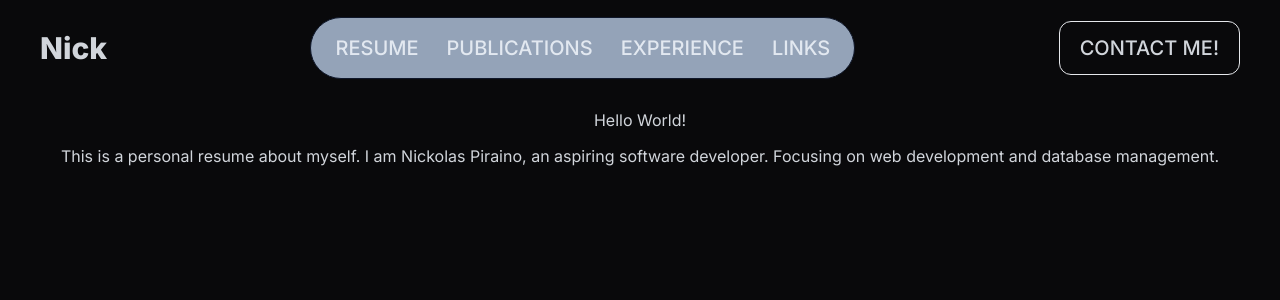
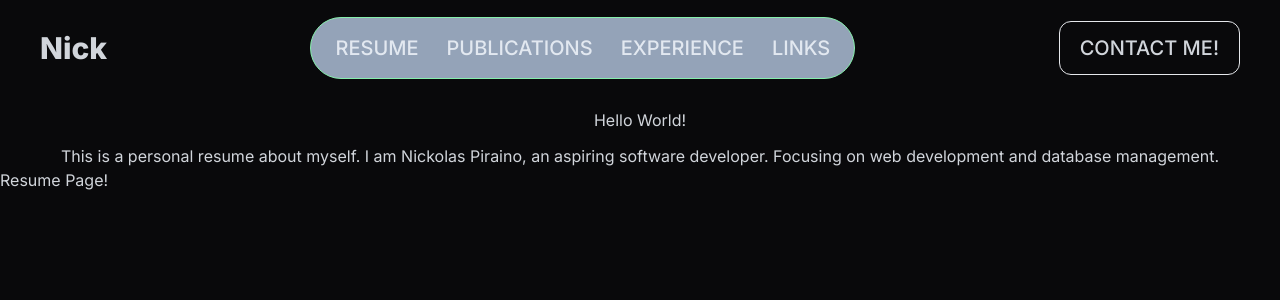
Before and after one commit to kwNick/resume-site, a Next.js app: page / in a window 1280 px wide. Shown: the top 300 px of the page. Built offline with nearby package versions, Linux system fonts and the light colour scheme.

Commit message:
created state to update the homepage content from the navbar

```diff
--- /dev/null
+++ b/app/components/Experience.tsx
@@ -0,0 +1,5 @@
+export default function Experience(){
+    return(
+        <div><h1>Experience Page!</h1></div>
+    );
+}
--- a/app/components/HomePage.tsx
+++ b/app/components/HomePage.tsx
@@ -1,10 +1,20 @@
+'use client';
+import { navList } from "../constants";
 import Content from "./Content";
+import Links from "./Links";
 import NavBar from "./NavBar";
+import Publications from "./Publications";
+import Resume from "./Resume";
+import Experience from "./Experience";
+import { useState, useEffect } from "react";
+
 export default function HomePage(){
+    const [content, setContent] = useState("Resume");
     return (
         <div className="w-full min-h-screen">
-            <NavBar/>
+            <NavBar setContent={setContent}/>
             <Content/>
+            {content == "Resume" ? (<Resume/> ) : content == "Publications" ? (<Publications/>) : content == "Experience" ? (<Experience/>):(<Links/>)}
         </div>
     );
 }
--- /dev/null
+++ b/app/components/Links.tsx
@@ -0,0 +1,5 @@
+export default function Links(){
+    return (
+        <div><h1>Links Page!</h1></div>
+    );
+}
--- a/app/components/NavBar.tsx
+++ b/app/components/NavBar.tsx
@@ -1,15 +1,22 @@
+'use client';
 import Link from "next/link";
 import NavLogo from "./NavLogo";
 import { navList } from "../constants";
 import NavListItem from "./NavListItem";
-export default function NavBar(){
+// import { useState } from "react";
+
+interface Props{
+    setContent: any;
+}
+
+export default function NavBar({setContent}: Props){
     return (
             <div className="h-24 px-10 flex items-center justify-between">
                 <NavLogo/>
-                <ul className="px-6 py-4 bg-slate-400 text-xl font-medium md:inline-flex gap-x-7 border border-green-300 rounded-full uppercase border-slate-900 ">
+                <ul className="px-6 py-4 bg-slate-400 text-xl font-medium md:inline-flex gap-x-7 border border-green-300 rounded-full uppercase">
                     {
                         navList.map(({title, href}) =>(
-                            <NavListItem key={title} title={title} href={href}/>
+                            <NavListItem key={title} title={title} href={href} onClick={() => setContent(title)}/>
                         ))
                     }
                 </ul>
--- a/app/components/NavListItem.tsx
+++ b/app/components/NavListItem.tsx
@@ -1,12 +1,15 @@
 import Link from "next/link";
+import { MouseEventHandler } from "react";
 interface Props {
     title: string;
     href:string;
+    onClick: (MouseEventHandler<HTMLAnchorElement>);
 };
-export default function NavListItem({title, href}: Props){
+ const NavListItem =({title, href, onClick}: Props) =>{
     return (
-        <Link href={href}>
+        <Link href={href} onClick={onClick}>
             <li key={title}className="text-slate-200 hover:text-green-300 duration-200">{title}</li>
             </Link>
     );
 }
+export default NavListItem;
--- /dev/null
+++ b/app/components/Publications.tsx
@@ -0,0 +1,5 @@
+export default function Publications(){
+    return (
+        <div><h1>Publications Page!</h1></div>
+    );
+}
--- /dev/null
+++ b/app/components/Resume.tsx
@@ -0,0 +1,5 @@
+export default function Resume(){
+    return(
+        <div><h1>Resume Page!</h1></div>
+    );
+}
```
Also changed, not shown: app/constants/index.ts (+8 -0 lines).
